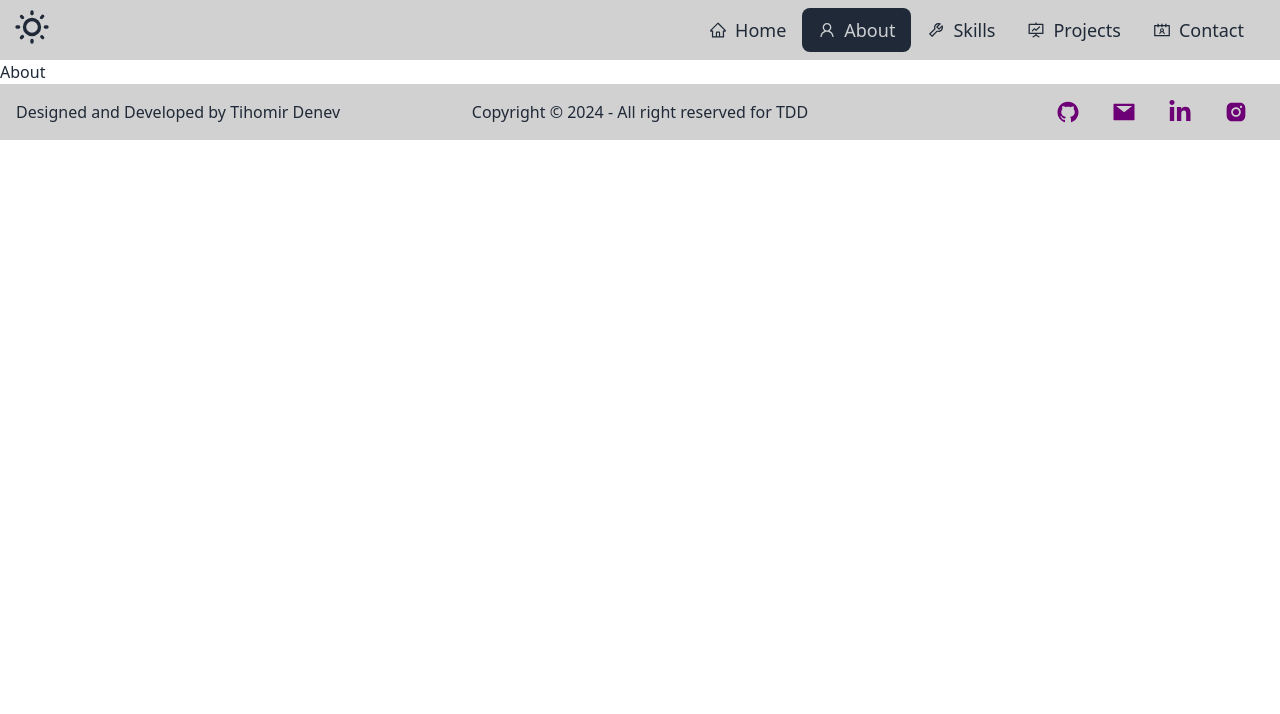
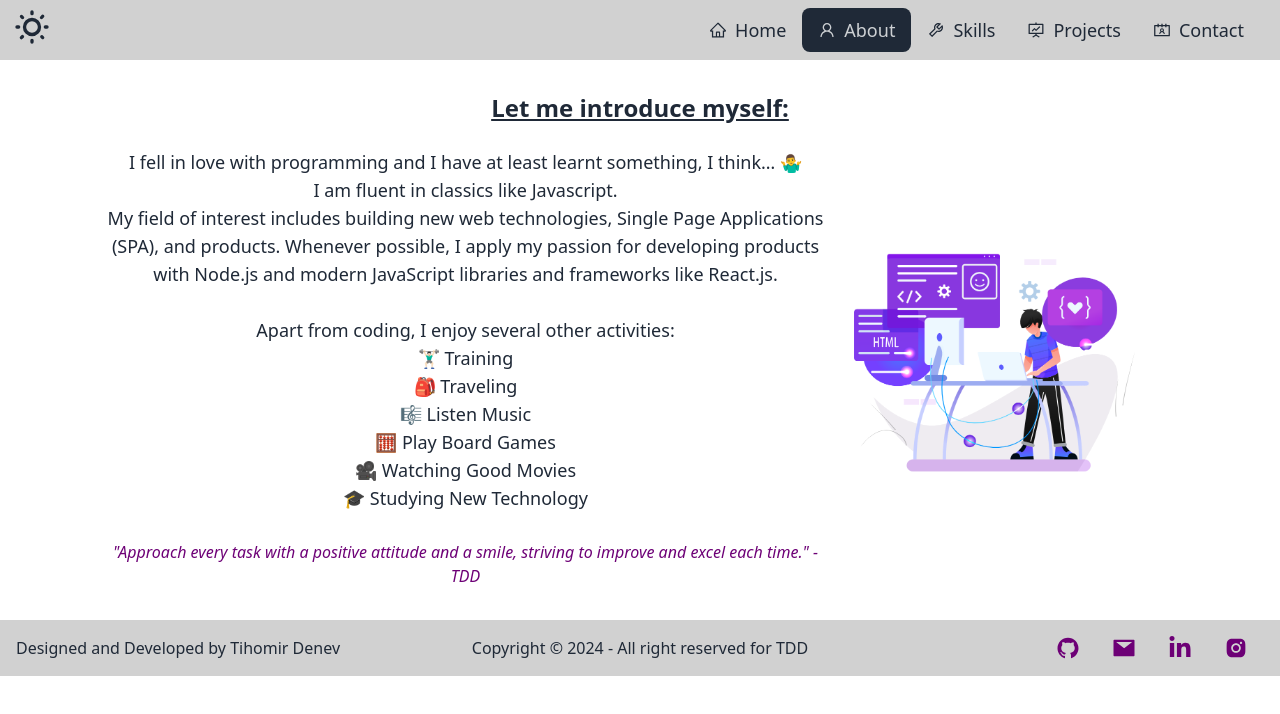
Before and after one commit to TihomirDenev/My-PortFolio, a React (Vite) app: page /about in a window 1280 px wide. Shown: the top 714 px of the page. Built offline with nearby package versions, Linux system fonts and the light colour scheme.

Commit message:
Add content to About page

```diff
--- a/src/views/About/About.jsx
+++ b/src/views/About/About.jsx
@@ -1,7 +1,46 @@
+import image from '../../assets/about.png';
+
 export default function About() {
   return (
-    <div>
-      <h1>About</h1>
+    <div className='flex flex-col items-center my-8'>
+      <h1 className='text-2xl font-bold underline'>Let me introduce myself:</h1>
+      <div className='flex flex-row items-center w-10/12 mt-4'>
+        <div className='text-center text-lg mt-2'>
+          <p>
+            I fell in love with programming and I have at least learnt
+            something, I think… 🤷‍♂️
+          </p>
+          <p>I am fluent in classics like Javascript. </p>
+          <p>
+            My field of interest includes building new web technologies, Single
+            Page Applications (SPA), and products. Whenever possible, I apply my
+            passion for developing products with Node.js and modern JavaScript
+            libraries and frameworks like React.js.
+          </p>
+          <br />
+          <p>Apart from coding, I enjoy several other activities:</p>
+
+          <p>🏋🏻‍♂️ Training</p>
+          <p>🎒 Traveling</p>
+          <p>🎼 Listen Music</p>
+          <p>🧮 Play Board Games</p>
+          <p>🎥 Watching Good Movies</p>
+          <p>🎓 Studying New Technology</p>
+          <br />
+          <p className='text-primary text-base'>
+            <i>
+              {`"Approach every task with a positive attitude and a smile,
+              striving to improve and excel each time." -TDD`}
+            </i>
+          </p>
+        </div>
+        <div>
+          <img
+            src={image}
+            alt='about'
+          />
+        </div>
+      </div>
     </div>
   );
 }
```
